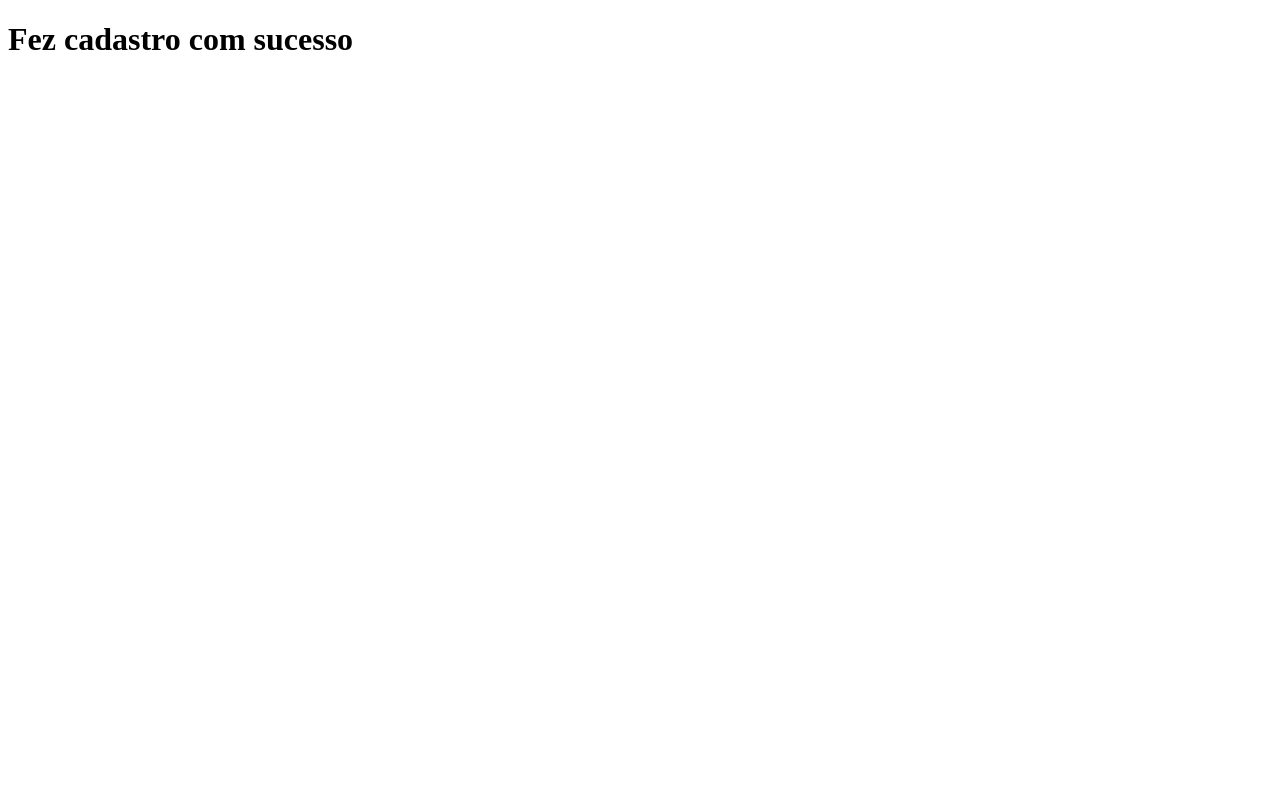
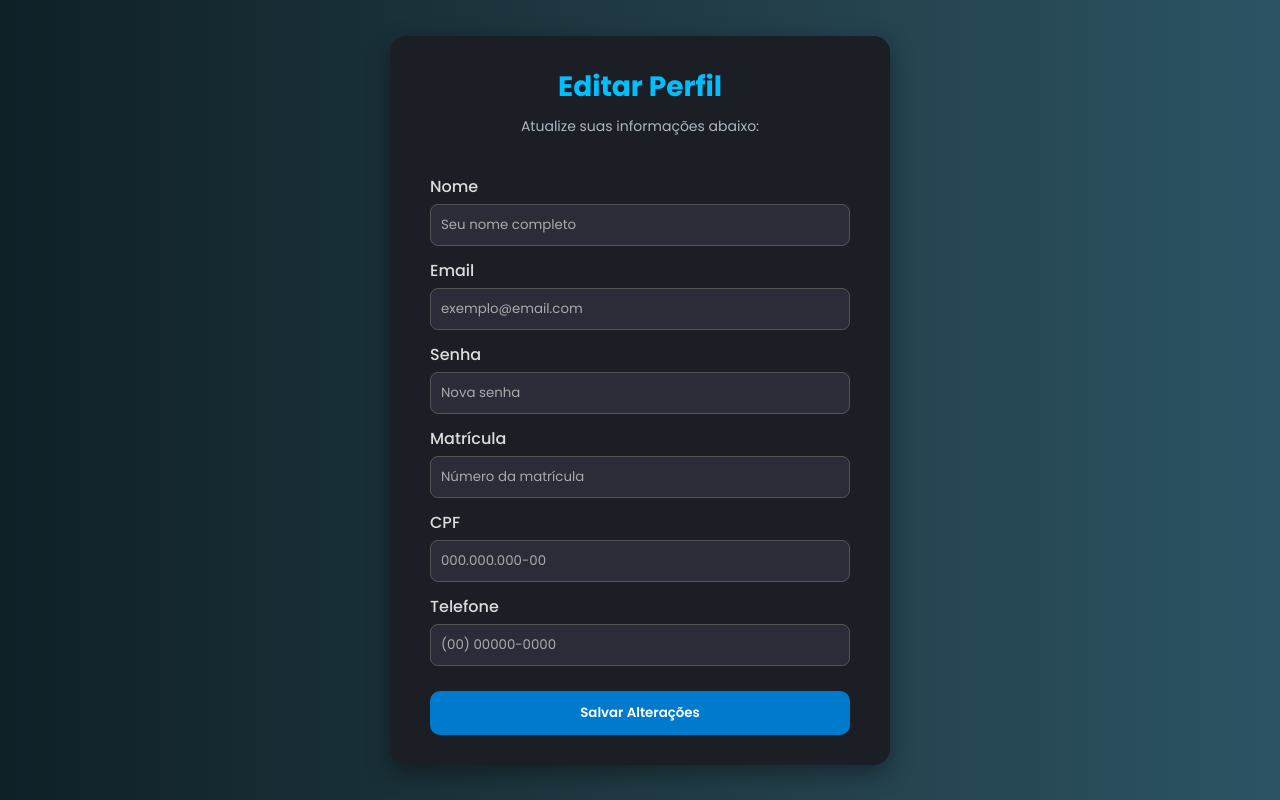
Before and after one commit to Vinicius-dv/Agua_rio, a plain HTML site: page Perfil_user/perfil.html in a window 1280 px wide. Drawn offline with Linux system fonts and the light colour scheme; no server answers.

Commit message:
criando perfil do usuario

```diff
--- /dev/null
+++ b/Perfil_user/perfil.css
@@ -0,0 +1,85 @@
+* {
+    margin: 0;
+    padding: 0;
+    box-sizing: border-box;
+    font-family: 'Poppins', sans-serif;
+}
+
+body {
+    background: linear-gradient(to right, #0f2027, #203a43, #2c5364);
+    display: flex;
+    align-items: center;
+    justify-content: center;
+    min-height: 100vh;
+    padding: 20px;
+}
+
+.container {
+    background-color: #1c1e26;
+    padding: 30px 40px;
+    border-radius: 16px;
+    box-shadow: 0px 8px 25px rgba(0, 0, 0, 0.4);
+    width: 100%;
+    max-width: 500px;
+    color: #ffffff;
+}
+
+h1 {
+    text-align: center;
+    font-size: 28px;
+    margin-bottom: 8px;
+    color: #00bfff;
+}
+
+.subtitulo {
+    text-align: center;
+    color: #aab8c2;
+    margin-bottom: 25px;
+    font-size: 14px;
+}
+
+.form_perfil {
+    display: flex;
+    flex-direction: column;
+}
+
+.form_perfil label {
+    margin-top: 12px;
+    margin-bottom: 5px;
+    font-weight: 500;
+    color: #dcdcdc;
+}
+
+.form_perfil input {
+    padding: 10px;
+    border: 1px solid #555;
+    border-radius: 8px;
+    background-color: #2a2d38;
+    color: #fff;
+    transition: all 0.3s ease;
+}
+
+.form_perfil input::placeholder {
+    color: #aaa;
+}
+
+.form_perfil input:focus {
+    border-color: #00bfff;
+    outline: none;
+}
+
+.btn_dados {
+    margin-top: 25px;
+    padding: 12px;
+    background-color: #007acc;
+    color: #fff;
+    font-weight: 600;
+    border: none;
+    border-radius: 10px;
+    cursor: pointer;
+    transition: background 0.3s;
+}
+
+.btn_dados:hover {
+    background-color: #005f99;
+}
--- a/Perfil_user/perfil.html
+++ b/Perfil_user/perfil.html
@@ -3,9 +3,36 @@
 <head>
     <meta charset="UTF-8">
     <meta name="viewport" content="width=device-width, initial-scale=1.0">
-    <title>Document</title>
+    <title>Seus dados</title>
+    <link rel="stylesheet" href="perfil.css">
+    <link href="https://fonts.googleapis.com/css2?family=Poppins:ital,wght@0,100;0,200;0,300;0,400;0,500;0,600;0,700;0,800;0,900;1,100;1,200;1,300;1,400;1,500;1,600;1,700;1,800;1,900&display=swap" rel="stylesheet">
 </head>
 <body>
-    <h1>Fez cadastro com sucesso</h1>
+    <div class="container">
+        <h1>Editar Perfil</h1>
+        <p class="subtitulo">Atualize suas informações abaixo:</p>
+        <form class="form_perfil">
+            <label for="nome_user">Nome</label>
+            <input type="text" id="nome_user" placeholder="Seu nome completo">
+
+            <label for="email_user">Email</label>
+            <input type="email" id="email_user" placeholder="exemplo@email.com">
+
+            <label for="senha_user">Senha</label>
+            <input type="password" id="senha_user" placeholder="Nova senha">
+
+            <label for="matricula_user">Matrícula</label>
+            <input type="text" id="matricula_user" placeholder="Número da matrícula">
+
+            <label for="cpf_user">CPF</label>
+            <input type="text" id="cpf_user" placeholder="000.000.000-00">
+
+            <label for="telefone_user">Telefone</label>
+            <input type="tel" id="telefone_user" placeholder="(00) 00000-0000">
+
+            <button type="submit" class="btn_dados">Salvar Alterações</button>
+        </form>
+    </div>
 </body>
 </html>
+<script src="perfil.js"></script>
--- /dev/null
+++ b/Perfil_user/perfil.js
@@ -0,0 +1,28 @@
+document.addEventListener('DOMContentLoaded',(e)=>{
+    e.preventDefault()
+    const nome_user = document.getElementById('nome_user').value
+    const email_user = document.getElementById('email_user').value
+    const senha_user = document.getElementById('senha_user').value
+    const matricula_user = document.getElementById('matricula_user').value
+    const cpf_user = document.getElementById('cpf_user').value
+    const telefone_user = document.getElementById('telefone_user').value
+    fetch('https://agua-rio.onrender.com/info_user',{
+        method:'get'
+    })
+    .then(res=>res.json())
+    .then(dados=>{
+        if(dados.success){
+            nome_user.innerText = dados.projetos.nome
+            email_user.innerText = dados.projetos.email
+            senha_user.innerText = dados.projetos.senha
+            matricula_user.innerText = dados.projetos.matricula
+            cpf_user.innerText = dados.projetos.cpf
+            telefone_user.innerText = dados.projetos.telefone
+        }
+    })
+    .catch(err=>{
+        console.log(err)
+    })
+})
+
+const btn_dados = document.getElementById('btn_dados')
```
Also changed, not shown: back_end/back.js (+16 -15 lines).
